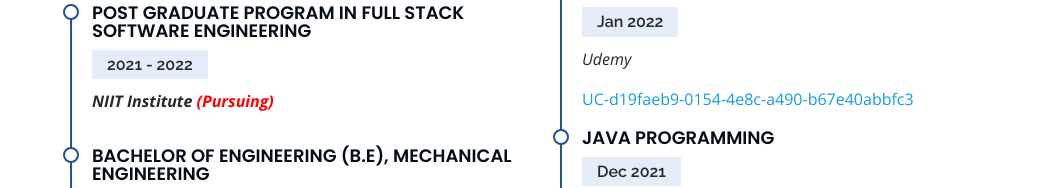
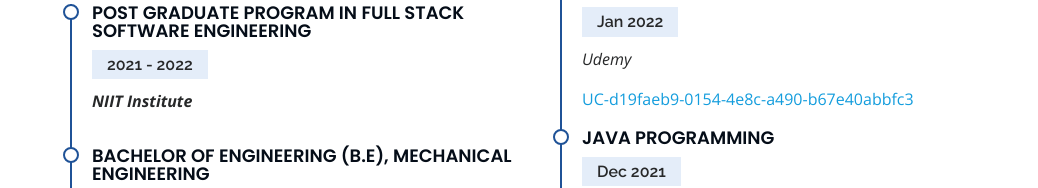
Before and after one commit to YadneshDG/Portfolio3.github.io, a plain HTML site: page index.html in a window 1280 px wide. Shown: the part 3020-3208 px from the top of the page, without its empty margins (242-1280 px from the left). Drawn offline with nearby package versions, Linux system fonts and the light colour scheme; animation ran at ten frames a second.

Commit message:
Update index.html

```diff
--- a/index.html
+++ b/index.html
@@ -279,7 +279,7 @@
             <div class="resume-item">
               <h4>Post Graduate Program in Full Stack Software Engineering </h4>
               <h5>2021 - 2022</h5>
-              <p><em><b>NIIT Institute</b> <b style="color: red;">(Pursuing)</b> </em></p>
+              <p><em><b>NIIT Institute</b> <b style="color: red;"></b> </em></p>
 
             </div>
             <div class="resume-item">
```
